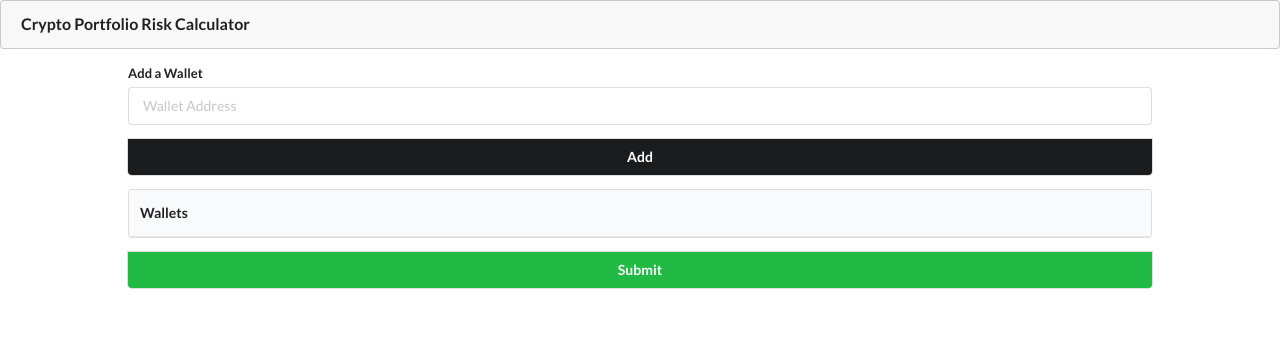
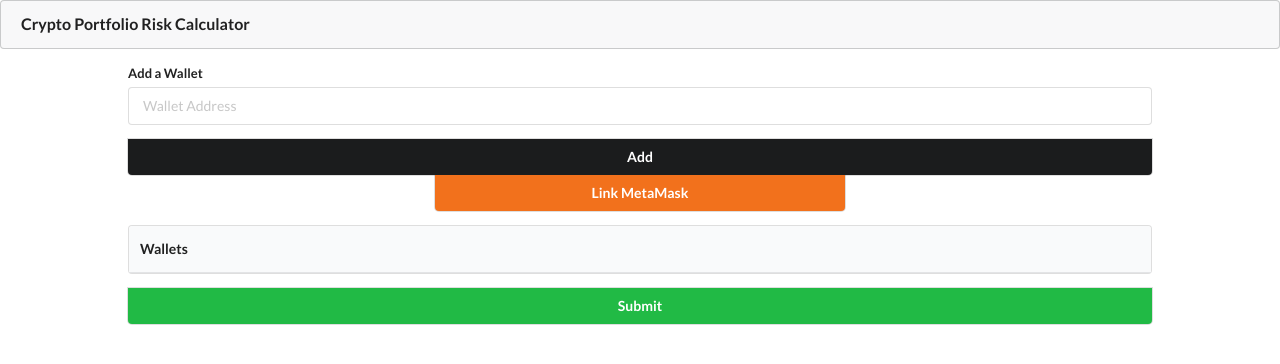
Before and after one commit to MHSiles/yoloco-fe, a React (Create React App) app: page / in a window 1280 px wide. Shown: the top 364 px of the page. Built offline with nearby package versions, Linux system fonts and the light colour scheme.

Commit message:
initial commit

```diff
--- a/src/components/Wallet.js
+++ b/src/components/Wallet.js
@@ -45,7 +45,27 @@ const Wallet = () => {
         await axios.get(`http://localhost:5000?walletId=${listOfWallets[0]}`, {postData}).then(res => {
             uploadFile(res, listOfWallets[0]);
         })
+
+
     }
+
+    const accountChangeHandler = (account) => {
+        // Setting an address data
+        console.log(account);
+        setListOfWallets([...listOfWallets, account]);
+    };
+
+    const btnHandler = () => { // for metamask button
+        // Asking if metamask is already present or not
+        if (window.ethereum) {
+          // res[0] for fetching a first wallet
+          window.ethereum
+            .request({ method: "eth_requestAccounts" })
+            .then((res) => accountChangeHandler(res[0]));
+        } else {
+          alert("install metamask extension!!");
+        }
+      };
 
     return (
         <div className='ui grid'>
@@ -56,7 +76,7 @@ const Wallet = () => {
                         <input type="text" value={address} placeholder="Wallet Address" onChange={handleTextChange}></input>
                     </div>
                     <div className="ui black bottom attached button" tabIndex="0"  onClick={handleAdd}>Add</div>
-
+                    <div className="ui orange bottom attached button" tabIndex="0"  onClick={btnHandler} style={{marginRight: "30%", marginLeft: "30%"}} >Link MetaMask</div>
 
                     <table className="ui table">
                         <thead>
@@ -84,6 +104,7 @@ const Wallet = () => {
                         ? <DownloadButton url={url}></DownloadButton>
                         : ''
                     }
+
             </div>
         </div>
 
```
